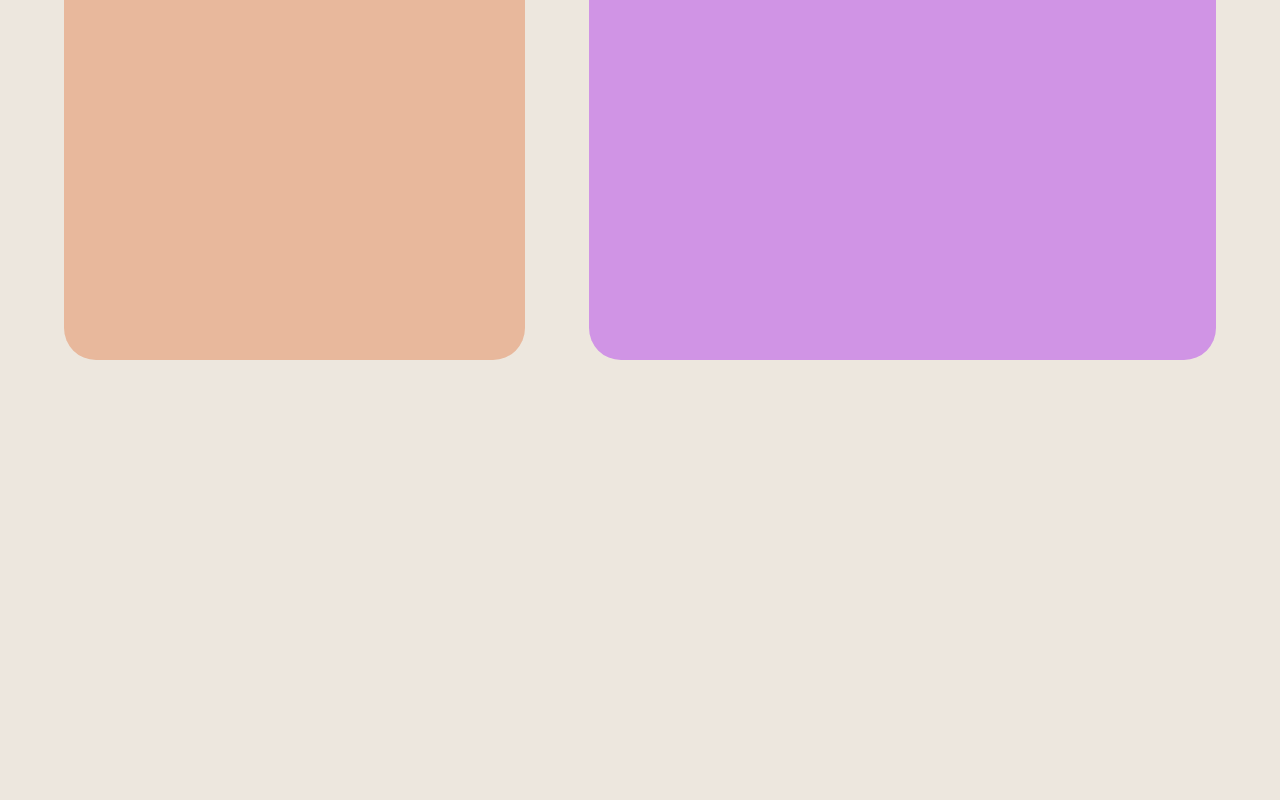
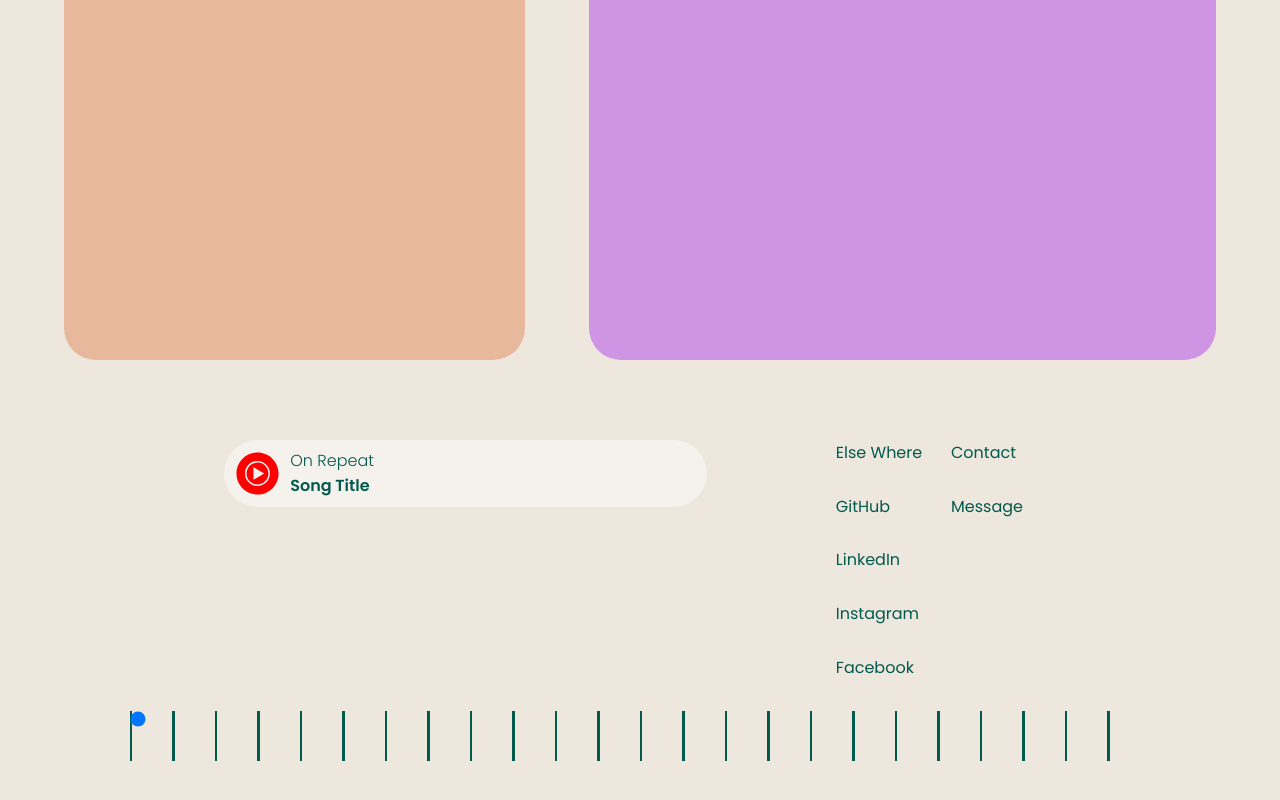
Before and after one commit to SaiKrishna6699/My-Portfolio, an Angular app: page /work in a window 1280 px wide. Shown: the part 1343-2143 px from the top of the page. Before the commit the page ends 1783 px from the top, so only its background shows below. Built offline with nearby package versions, Linux system fonts and the light colour scheme.

Commit message:
Made changes for footer

```diff
--- a/src/app/app.component.html
+++ b/src/app/app.component.html
@@ -1,2 +1,3 @@
 <app-header></app-header>
 <router-outlet></router-outlet>
+<app-footer></app-footer>
--- a/src/app/app.module.ts
+++ b/src/app/app.module.ts
@@ -5,12 +5,14 @@ import { AppRoutingModule } from './app-routing.module';
 import { AppComponent } from './app.component';
 import { HeaderComponent } from './components/header/header.component';
 import { WorkComponent } from './components/work/work.component';
+import { FooterComponent } from './components/footer/footer.component';
 
 @NgModule({
   declarations: [
     AppComponent,
     HeaderComponent,
-    WorkComponent
+    WorkComponent,
+    FooterComponent
   ],
   imports: [
     BrowserModule,
--- /dev/null
+++ b/src/app/components/footer/footer.component.html
@@ -0,0 +1,41 @@
+<div class="footer">
+    <div class="row1">
+        <div class="column col1">
+            <div class="youtube">
+                <div class="d1">
+                    <svg fill="#FF0000" viewBox="0 0 32 32" version="1.1" xmlns="http://www.w3.org/2000/svg">
+                        <title>youtubemusic</title>
+                        <path
+                            d="M13.106 20.424v-8.847l7.663 4.424zM16 8.217c-4.298 0-7.783 3.484-7.783 7.783s3.484 7.783 7.783 7.783c4.298 0 7.783-3.484 7.783-7.783v0c-0.007-4.296-3.487-7.776-7.782-7.783h-0.001zM16 24.877c0 0 0 0-0 0-4.903 0-8.877-3.975-8.877-8.877s3.975-8.877 8.877-8.877c4.903 0 8.877 3.975 8.877 8.877 0 0 0 0 0 0v0c0 0 0 0.001 0 0.001 0 4.902-3.974 8.877-8.877 8.877-0 0-0.001 0-0.001 0h0zM16 1.004c0 0 0 0-0 0-8.282 0-14.996 6.714-14.996 14.996s6.714 14.996 14.996 14.996c8.282 0 14.996-6.714 14.996-14.996v0c-0.003-8.281-6.715-14.993-14.995-14.996h-0z">
+                        </path>
+                    </svg>
+                </div>
+                <div class="d2">
+                    <div class="line1">On Repeat</div>
+                    <div class="line2">Song Title</div>
+                </div>
+            </div>
+        </div>
+        <div class="column col2">
+            <div class="sub-column1">
+
+                <ul class="links">
+                    <li class="link">Else Where</li>
+                    <li class="link">GitHub</li>
+                    <li class="link">LinkedIn</li>
+                    <li class="link">Instagram</li>
+                    <li class="link">Facebook</li>
+                </ul>
+            </div>
+            <div class="sub-column2">
+                <ul class="links">
+                    <li class="link">Contact</li>
+                    <li class="link">Message</li>
+                </ul>
+            </div>
+        </div>
+    </div>
+    <div class="row2">
+        <input type="range"  min="1" max="24" step="1" value="1" name="range" class="range">
+    </div>
+</div>
--- /dev/null
+++ b/src/app/components/footer/footer.component.scss
@@ -0,0 +1,133 @@
+@import "../../../styles.scss";
+
+$slider-track-color: #ccc;
+$slider-thumb-color: $c1;
+$slider-thumb-size: 50px;
+
+
+
+.footer {
+    display: flex;
+    flex-direction: column;
+    width: 80vw;
+    height: 60vh;
+    margin: auto;
+
+    .row1,
+    .row2 {
+        display: flex;
+        width: 100%;
+        height: auto;
+        flex-direction: row;
+
+        .column {
+            display: flex;
+            flex-direction: row;
+            height: 100%;
+            width: 50%;
+
+            align-items: flex-start;
+            justify-content: center;
+
+
+            &.col1 {
+                width: 65%;
+                height: 100%;
+
+                align-items: flex-start;
+                justify-content: flex-end;
+
+
+                .youtube {
+                    display: flex;
+                    flex-direction: row;
+                    width: 30rem;
+                    max-width: 90vw;
+                    height: 4rem;
+                    border-radius: 45px;
+                    background-color: rgba(255, 255, 255, 0.4);
+                    padding: 0.1rem;
+
+                    .d1 {
+                        margin-top: 10px;
+                        margin-left: 10px;
+
+                        svg {
+                            height: 45px;
+                            width: 45px;
+                        }
+                    }
+
+                    .d2 {
+                        margin-top: 7px;
+                        margin-left: 10px;
+
+                        .line1 {
+                            font-weight: 300;
+                        }
+
+                        .line2 {
+                            font-weight: 600;
+                        }
+                    }
+                }
+            }
+
+            &.col2 {
+
+                .sub-column1 {
+                    margin-right: 1.8rem;
+                }
+
+                .sub-column1,
+                .sub-column2 {
+                    .links {
+                        text-decoration: none;
+                        list-style: none;
+                        padding: 0%;
+                        margin: 0%;
+
+                        .link {
+                            margin-bottom: 1.8rem;
+                        }
+                    }
+                }
+            }
+        }
+
+        .range {
+            width: 100%;
+
+            -webkit-appearance: none;
+            appearance: none;
+            cursor: pointer;
+            outline: none;
+            overflow: hidden;
+            background: repeating-linear-gradient(to right,
+                    $slider-thumb-color,
+                    $slider-thumb-color calc(5% / 24),
+                    transparent calc(5% / 24),
+                    transparent calc((100% / 24) * 1));
+
+            &::-moz-range-track {
+                height: 50px;
+                background: repeating-linear-gradient(to center,
+                        $slider-thumb-color,
+                        $slider-thumb-color calc(5% / 24),
+                        transparent calc(5% / 24),
+                        transparent calc((100% / 24) * 1));
+            }
+
+
+            &::-webkit-slider-runnable-track {
+                height: 50px;
+                background: repeating-linear-gradient(to right,
+                        $slider-thumb-color,
+                        $slider-thumb-color calc(5% / 24),
+                        transparent calc(5% / 24),
+                        transparent calc((100% / 24) * 1));
+            }
+
+        }
+    }
+}
```
Also changed, not shown: src/app/components/footer/footer.component.ts (added, +10 -0 lines), 1 other file (tests, documents, lock files or other folders).
